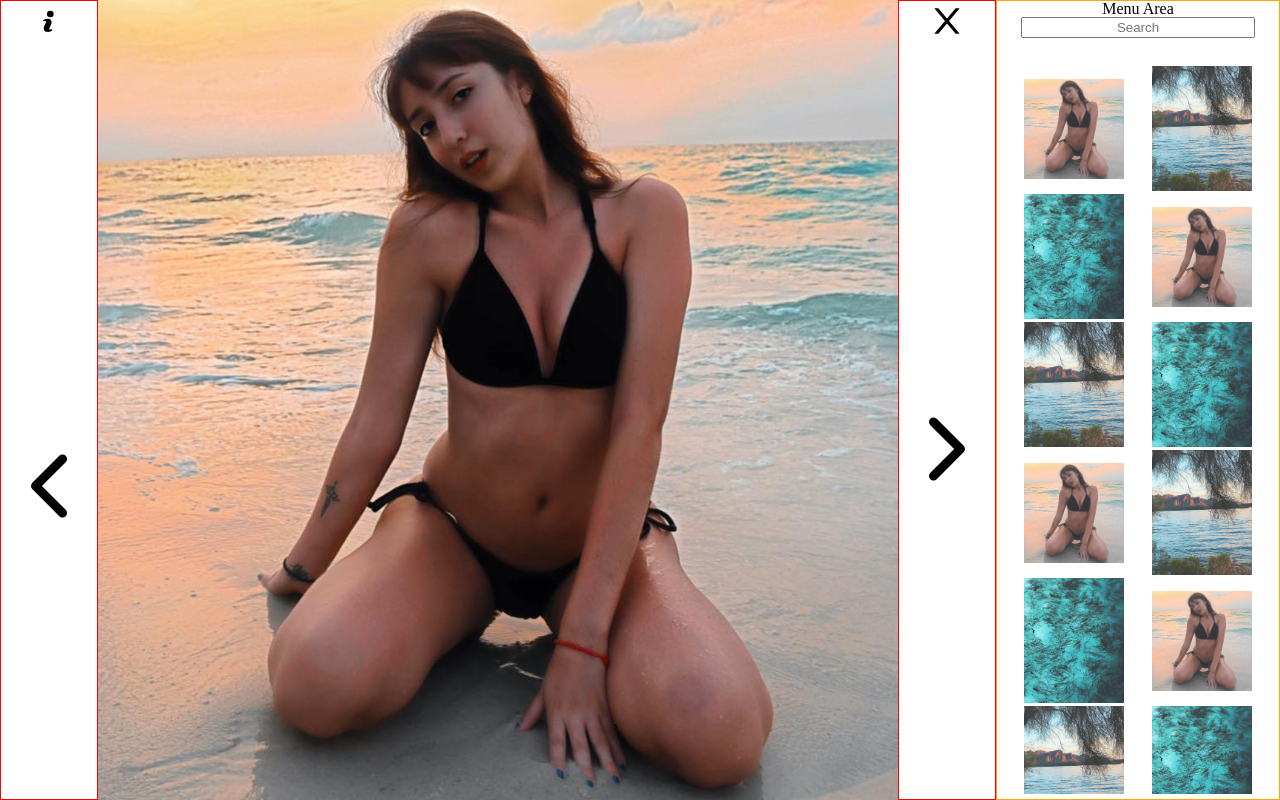
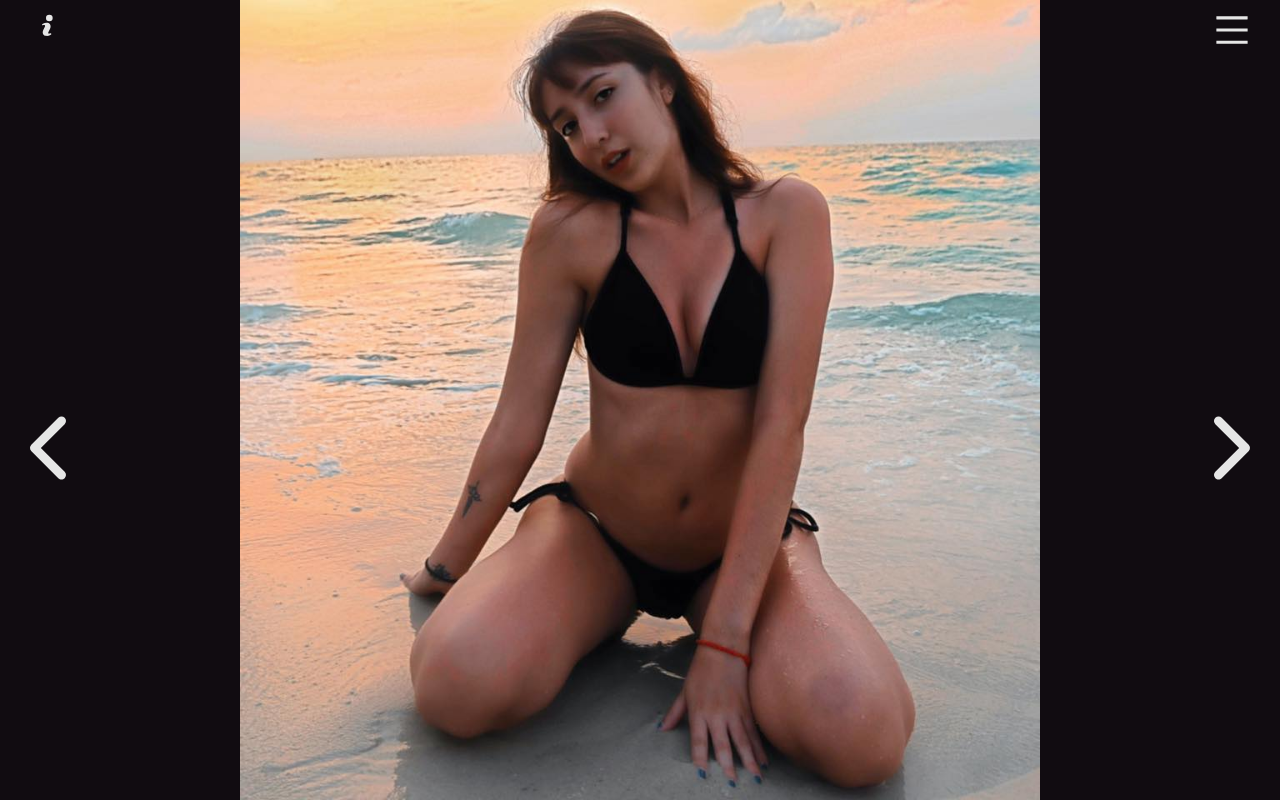
Before and after one commit to Josh-Diamond/mg_photography_frontend, a React (Create React App) app in the folder client/: page /gallery in a window 1280 px wide. Built offline with nearby package versions, Linux system fonts and the light colour scheme.

Commit message:
gallery page

```diff
--- a/client/public/index.html
+++ b/client/public/index.html
@@ -18,6 +18,7 @@
     <link rel="stylesheet" href="https://cdnjs.cloudflare.com/ajax/libs/font-awesome/4.7.0/css/font-awesome.min.css">
     <link href="https://fonts.googleapis.com/css?family=Amatic+SC|Dancing+Script|Great+Vibes|Indie+Flower|Rock+Salt&display=swap" rel="stylesheet">
     <link href="https://fonts.googleapis.com/css?family=Sacramento&display=swap" rel="stylesheet">
+    <link rel="stylesheet" href="https://cdnjs.cloudflare.com/ajax/libs/animate.css/3.7.2/animate.min.css">
     <!--
       Notice the use of %PUBLIC_URL% in the tags above.
       It will be replaced with the URL of the `public` folder during the build.
--- a/client/src/views/Pictures.jsx
+++ b/client/src/views/Pictures.jsx
@@ -12,7 +12,7 @@ import { FaCalculator } from 'react-icons/fa'
 import Thumbnail from '../components/Thumbnail'
 
 export default function Pictures({ history }) {
-    const [openMenu, setOpenMenu] = useState(true)
+    const [openMenu, setOpenMenu] = useState(false)
     const [selected, setSelected] = useState(model)
 
     const goBack = () => {
@@ -22,23 +22,31 @@ export default function Pictures({ history }) {
     return (
 
 
-        <div className={css({
-            // border: '1px solid blue',
-            display: 'flex'
+        <div className={ css({
+            display: 'flex',
+            overflowY: 'hidden'
         })}>
 
 
-        <div className={css({
+        <div className={openMenu ? css({
             display: 'flex',
-            width: '100%',
+            width: 'calc(100vw)',
             justifyContent: 'space-between',
             boxSizing: 'border-box',
+            backgroundColor: '#110C11',
+        }) : css({
+            display: 'flex',
+            justifyContent: 'space-between',
+            boxSizing: 'border-box',
+            backgroundColor: '#110C11',
+            width: 'calc(100vw)',
+            transition: '1s'
         })}>
             <section className={css({
-                border: '1px solid red',
                 display: 'flex',
                 flexDirection: 'column',
-                alignItems: 'center'
+                alignItems: 'center',
+                marginTop: '10px'
             })}>
                 {/* <MdInfoOutline className={css({
                     fontSize: '2rem',
@@ -54,12 +62,24 @@ export default function Pictures({ history }) {
                 })} /> */}
                 <TiInfoLarge className={css({
                     fontSize: '2rem',
-                    marginTop: '5px'
+                    // marginTop: '10px',
+                    color: '#e6e6e6',
+                    // paddingTop: '5px'
+                    transition: '.4s',
+                    cursor: 'pointer',
+                    "&:hover": {
+                        color: '#41cc66',
+                    }
                 })} />
                 <IoIosArrowBack className={css({
                     fontSize: '6rem',
                     cursor: 'pointer',
-                    marginTop: 'calc(50vh)'
+                    marginTop: 'calc(50vh - 42px)',
+                    color: '#e6e6e6',
+                    transition: '.4s',
+                    "&:hover": {
+                        color: '#41cc66',
+                    }
                 })} />
             </section>
             <section className={css({
@@ -71,27 +91,42 @@ export default function Pictures({ history }) {
             })}>
                 <img src={selected} className={css({
                     maxHeight: '100vh',
-                    maxWidth: '100vw',
+                    maxWidth: '100vw'
                 })} />
             </section>
             <section className={css({
-                border: '1px solid red',
                 display: 'flex',
                 flexDirection: 'column',
                 alignItems: 'center',
+                marginTop: '10px'
             })}>
                 {openMenu ? <AiOutlineClose className={css({
                         fontSize: '2.5rem',
-                        cursor: 'pointer'
+                        cursor: 'pointer',
+                        color: '#e6e6e6',
+                        transition: '.4s',
+                    "&:hover": {
+                        color: '#41cc66',
+                    }
                     })} onClick={() => setOpenMenu(false)} /> :
                     <AiOutlineMenu className={css({
                         fontSize: '2.5rem',
-                        cursor: 'pointer'
+                        cursor: 'pointer',
+                        color: '#e6e6e6',
+                        transition: '.4s',
+                    "&:hover": {
+                        color: '#41cc66',
+                    }
                     })} onClick={() => setOpenMenu(true)} />}
                     <IoIosArrowForward className={css({
                         fontSize: '6rem',
                         cursor: 'pointer',
-                        marginTop: 'calc(50vh - 40px)'
+                        marginTop: 'calc(50vh - 50px)',
+                        color: '#e6e6e6',
+                        transition: '.4s',
+                    "&:hover": {
+                        color: '#41cc66',
+                    }
                     })} />
             </section>
 
@@ -101,14 +136,17 @@ export default function Pictures({ history }) {
         {/* menu */}
          {/* menu */}
          <section className={ openMenu ? css({
-                maxWidth: '25%',
-                minWidth: '250px',
-                border: '1px solid orange',
-                display: 'flex',
-                flexDirection: 'column'
-            }) : css({
-                display: 'none'
-            })}>
+             width: '300px',
+              display: 'flex',
+              flexDirection: 'column',
+              transition: '1s'
+         }) : css({
+             width: '0px',
+             display: 'flex',
+             flexDirection: 'column',
+             overflowX: 'hidden',
+             transition: '1s'
+         })}>
                 Menu Area
                 <input placeholder='Search' className={css({
                     width: '80%',
@@ -339,3 +377,165 @@ export default function Pictures({ history }) {
     //             })} />
     //     </section>
     // </div>
+
+
+
+
+    ///////////////////////
+
+    // most recent
+
+//     <div className={ openMenu ? css({
+//         display: 'flex',
+//     }): css({
+//         height: '100vh',
+//         overflow: 'hidden',
+//     }) }>
+
+
+//     <div className={openMenu ? css({
+//         display: 'flex',
+//         width: 'calc(100vw - 300px)',
+//         justifyContent: 'space-between',
+//         boxSizing: 'border-box',
+//         backgroundColor: '#110C11',
+//         transition: '.2s'
+//     }) : css({
+//         display: 'flex',
+//         justifyContent: 'space-between',
+//         boxSizing: 'border-box',
+//         backgroundColor: '#110C11',
+//         width: 'calc(100vw)',
+//         transition: '2s'
+//     })}>
+//         <section className={css({
+//             display: 'flex',
+//             flexDirection: 'column',
+//             alignItems: 'center',
+//             marginTop: '10px'
+//         })}>
+//             {/* <MdInfoOutline className={css({
+//                 fontSize: '2rem',
+//                 marginTop: '5px'
+//             })} />
+//             <GoInfo className={css({
+//                 fontSize: '2rem',
+//                 marginTop: '5px'
+//             })} />
+//             <TiInfoOutline className={css({
+//                 fontSize: '2rem',
+//                 marginTop: '5px'
+//             })} /> */}
+//             <TiInfoLarge className={css({
+//                 fontSize: '2rem',
+//                 // marginTop: '10px',
+//                 color: '#e6e6e6',
+//                 // paddingTop: '5px'
+//             })} />
+//             <IoIosArrowBack className={css({
+//                 fontSize: '6rem',
+//                 cursor: 'pointer',
+//                 marginTop: 'calc(50vh - 42px)',
+//                 color: '#e6e6e6'
+//             })} />
+//         </section>
+//         <section className={css({
+//             boxSizing: "border-box",
+//             display: 'flex',
+//             alignItems: 'center',
+//             justifyContent: 'center',
+//             height: '100vh'
+//         })}>
+//             <img src={selected} className={css({
+//                 maxHeight: '100vh',
+//                 maxWidth: '100vw'
+//             })} />
+//         </section>
+//         <section className={css({
+//             display: 'flex',
+//             flexDirection: 'column',
+//             alignItems: 'center',
+//             marginTop: '10px'
+//         })}>
+//             {openMenu ? <AiOutlineClose className={css({
+//                     fontSize: '2.5rem',
+//                     cursor: 'pointer',
+//                     color: '#e6e6e6'
+//                 })} onClick={() => setOpenMenu(false)} /> :
+//                 <AiOutlineMenu className={css({
+//                     fontSize: '2.5rem',
+//                     cursor: 'pointer',
+//                     color: '#e6e6e6'
+//                 })} onClick={() => setOpenMenu(true)} />}
+//                 <IoIosArrowForward className={css({
+//                     fontSize: '6rem',
+//                     cursor: 'pointer',
+//                     marginTop: 'calc(50vh - 50px)',
+//                     color: '#e6e6e6'
+//                 })} />
+//         </section>
+
+//     </div>
+
+
+//     {/* menu */}
+//      {/* menu */}
+//      <section className={ css({
+//          width: '300px',
+//          border: '1px solid orange',
+//          display: 'flex',
+//          flexDirection: 'column',
+//         //  transition: '2s'
+//      })}>
+//             Menu Area
+//             <input placeholder='Search' className={css({
+//                 width: '80%',
+//                 margin: '0 auto',
+//                 marginBottom: '10%',
+//                 "::placeholder": {
+//                     textAlign: 'center'
+//                 }
+//             })} />
+//             <div className={css({
+//                 maxHeight: '91vh',
+//                 overflowY: 'scroll',
+//                 boxSizing: 'border-box',
+//                 display: 'flex',
+//                 flexWrap: 'wrap',
+//                 justifyContent: 'space-evenly',
+//                 alignItems: 'center'
+//             })}>
+//                 <Thumbnail image={model} setSelected={setSelected} />
+//                 <Thumbnail image={photography} setSelected={setSelected} />
+//                 <Thumbnail image={art} setSelected={setSelected} />
+//                 <Thumbnail image={model} setSelected={setSelected} />
+//                 <Thumbnail image={photography} setSelected={setSelected} />
+//                 <Thumbnail image={art} setSelected={setSelected} />
+//                 <Thumbnail image={model} setSelected={setSelected} />
+//                 <Thumbnail image={photography} setSelected={setSelected} />
+//                 <Thumbnail image={art} setSelected={setSelected} />
+//                 <Thumbnail image={model} setSelected={setSelected} />
+//                 <Thumbnail image={photography} setSelected={setSelected} />
+//                 <Thumbnail image={art} setSelected={setSelected} />
+//                 <Thumbnail image={model} setSelected={setSelected} />
+//                 <Thumbnail image={photography} setSelected={setSelected} />
+//                 <Thumbnail image={art} setSelected={setSelected} />
+//                 <Thumbnail image={model} setSelected={setSelected} />
+//                 <Thumbnail image={photography} setSelected={setSelected} />
+//                 <Thumbnail image={art} setSelected={setSelected} />
+//                 <Thumbnail image={model} setSelected={setSelected} />
+//                 <Thumbnail image={photography} setSelected={setSelected} />
+//                 <Thumbnail image={art} setSelected={setSelected} />
+//                 <Thumbnail image={model} setSelected={setSelected} />
+//                 <Thumbnail image={photography} setSelected={setSelected} />
+//                 <Thumbnail image={art} setSelected={setSelected} />
+//                 <Thumbnail image={model} setSelected={setSelected} />
+//                 <Thumbnail image={photography} setSelected={setSelected} />
+//                 <Thumbnail image={art} setSelected={setSelected} />
+//                 <Thumbnail image={model} setSelected={setSelected} />
+//                 <Thumbnail image={photography} setSelected={setSelected} />
+//                 <Thumbnail image={art} setSelected={setSelected} />
+//             </div>
+//         </section>
+
+// </div>
```
Also changed, not shown: client/src/App.css (+44 -0 lines).
